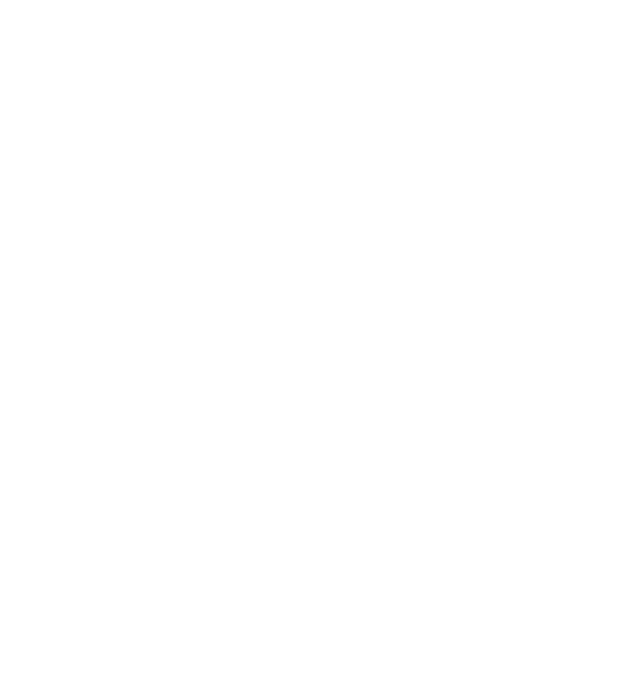
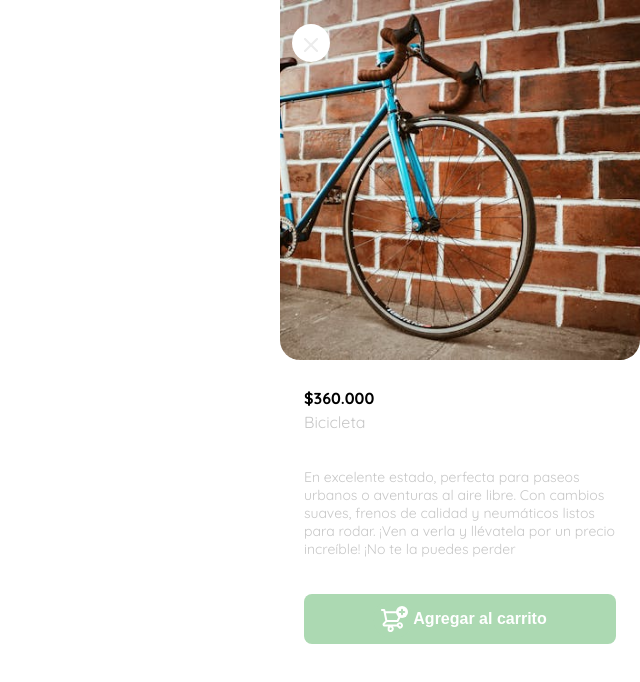
Before and after one commit to jordiP28/VentasUsados, a plain HTML site: page Clase12.html in a window 1280 px wide. Shown: the whole page, without its empty margins (640-1280 px from the left). Drawn offline with Linux system fonts and the light colour scheme.

Commit message:
detalle del producto

```diff
--- a/Clase12.html
+++ b/Clase12.html
@@ -9,7 +9,7 @@
       href="https://fonts.googleapis.com/css2?family=Quicksand:wght@300..700&display=swap"
       rel="stylesheet"
     />
-        <title>Nav bar</title>
+    <title>Detalles del producto</title>
     <style>
       :root {
         --white: #ffffff;
@@ -25,9 +25,96 @@
         margin: 0;
         font-family: "Quicksand", sans-serif;
       }
+      .product-detail {
+        width: 360px;
+        padding-bottom: 24px;
+        position: absolute;
+        right: 0;
+      }
+      .product-detail-close{
+        background: var(--white);
+        width: 14px;
+        height: 14px;
+        position:absolute;
+        top: 24px;
+        left: 12px;
+        z-index: 2;
+        padding: 12px;
+        border-radius: 50%;
+      }
+      .product-detail-close:hover {
+        cursor: pointer;
+      }
+       .product-detail > img:nth-child(2) {
+      width: 100%;
+      height: 360px;
+      object-fit: cover;
+      border-radius: 0 0 20px 20px;
+    }
+    .product-info{
+        margin: 24px 24px 0 24px;
+    }
+    .product-info p:nth-child(1){
+        font-weight: bold;
+        font-size: var(--md);
+        margin-top: 0;
+        margin-bottom: 4px;
+    }
+    .product-info p:nth-child(2){
+        color: var(--very-light-pink);
+        font-size: var(--md);
+        margin-top: 0;
+        margin-bottom: 36px;
+    }
+    .product-info p:nth-child(3){
+        color: var(--very-light-pink);
+        font-size: var(--sm);
+        margin-top: 0;
+        margin-bottom: 36px;
+    }
+      .primary-button {
+        background-color: var(--hospital-green);
+        border-radius: 8px;
+        border: none;
+        color: var(--white);
+        width: 100%;
+        cursor: pointer;
+        font-size: var(--md);
+        font-weight: bold;
+        height: 50px;
+      }
+      .add-to-cart-button {
+        display: flex;
+        align-items: center;
+        justify-content: center;
+      }
+      @media (max-width:640px){
+        .product-detail {
+            width: 100%;
+        }
+      }
     </style>
   </head>
   <body>
-
+    <aside class="product-detail">
+        <div class="product-detail-close">
+            <img src="./icons/icon_close.png" alt="Cerrado" />
+        </div>
+      <img src="./imagen/bici.jpg" alt="bicicleta" />
+      <div class="product-info">
+        <p>$360.000</p>
+        <p>Bicicleta</p>
+        <p>
+          En excelente estado, perfecta para paseos urbanos o aventuras al aire
+          libre. Con cambios suaves, frenos de calidad y neumáticos listos para
+          rodar. ¡Ven a verla y llévatela por un precio increíble! ¡No te la
+          puedes perder
+        </p>
+        <button class="primary-button add-to-cart-button">
+          <img src="./icons/bt_add_to_cart.svg" alt="adicional al carrito " />
+          Agregar al carrito
+        </button>
+      </div>
+    </aside>
   </body>
 </html>
```
Lines whose indentation alone changed are shown as unchanged.
